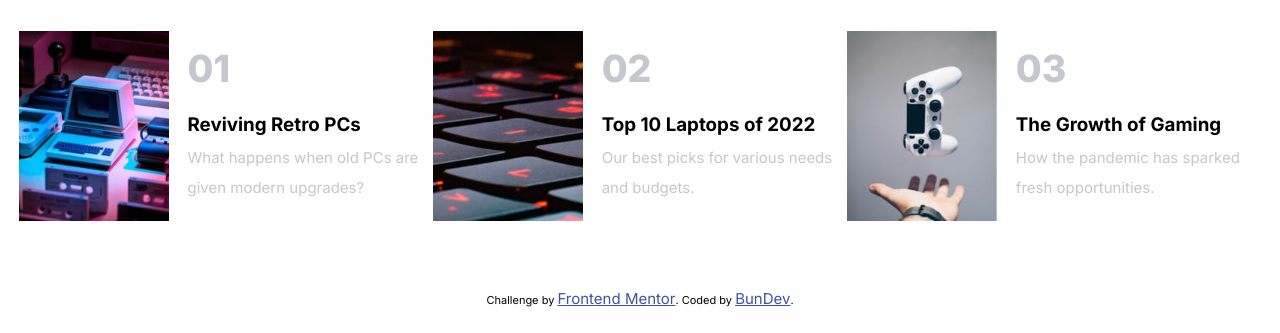
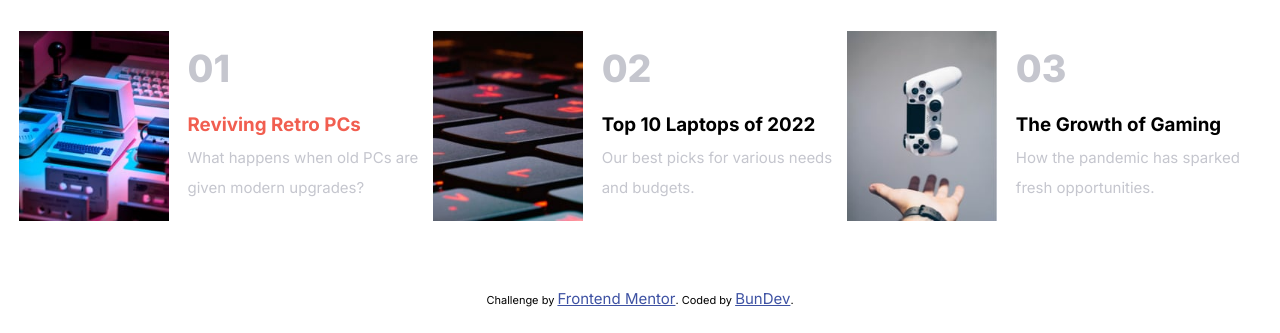
Before and after one commit to bundaionut/news-homepage-main, a plain HTML site: page index.html in a window 1280 px wide. In both pictures the pointer is over the element "Reviving Retro PCs". Shown: the part 819-1152 px from the top of the page. Drawn offline with Linux system fonts and the light colour scheme.

Commit message:
Add files via upload

```diff
--- a/assets/css/mystyle.css
+++ b/assets/css/mystyle.css
@@ -131,6 +131,10 @@ section > div:first-child{
 .card-content h4{
     font-size: 1.25rem;
 }
+.card-content h4:hover{
+    color: hsl(5, 85%, 63%);
+    cursor: pointer;
+}
 .card-content p{
     color: hsl(233, 8%, 79%);
 }
```
